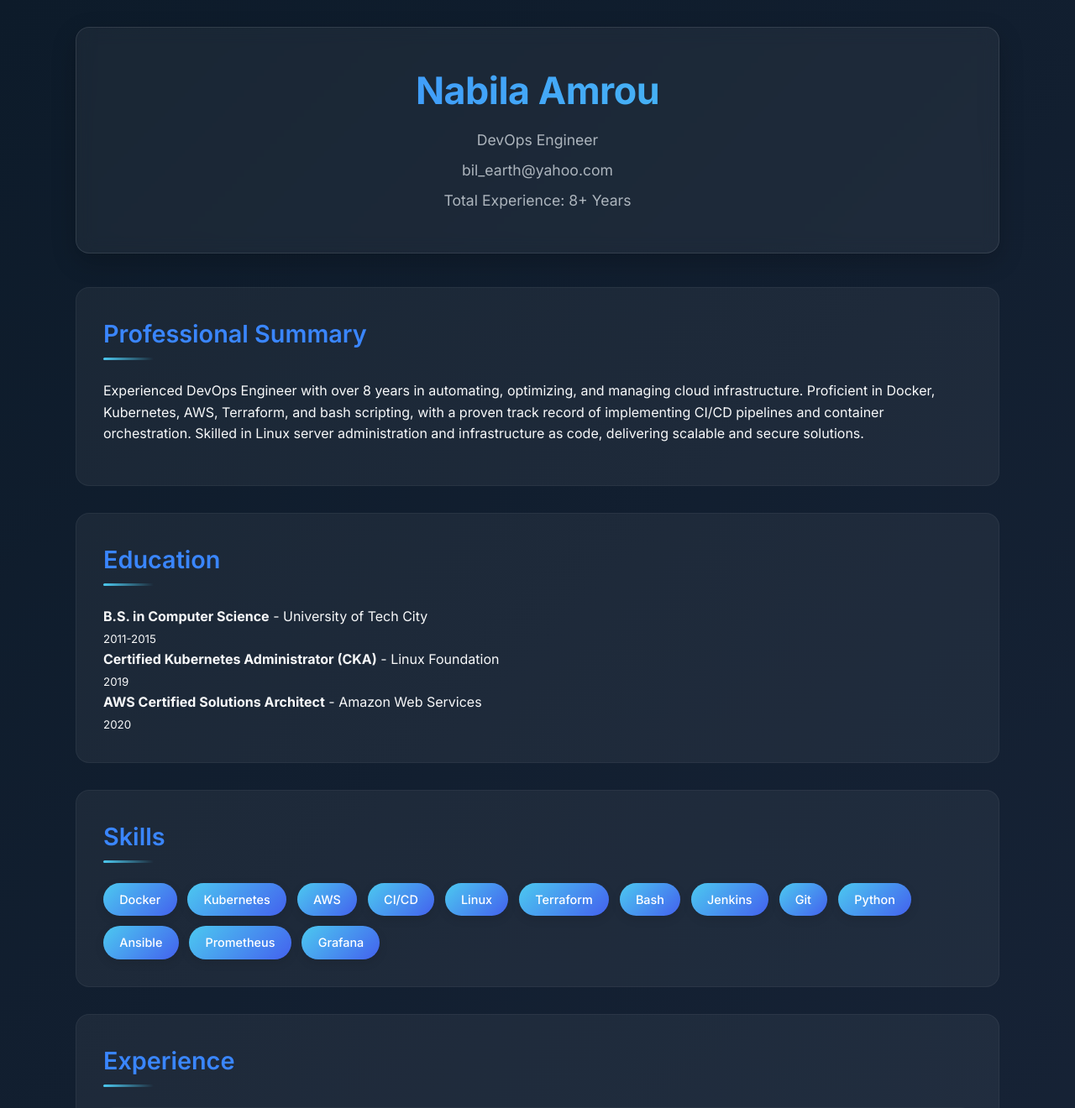
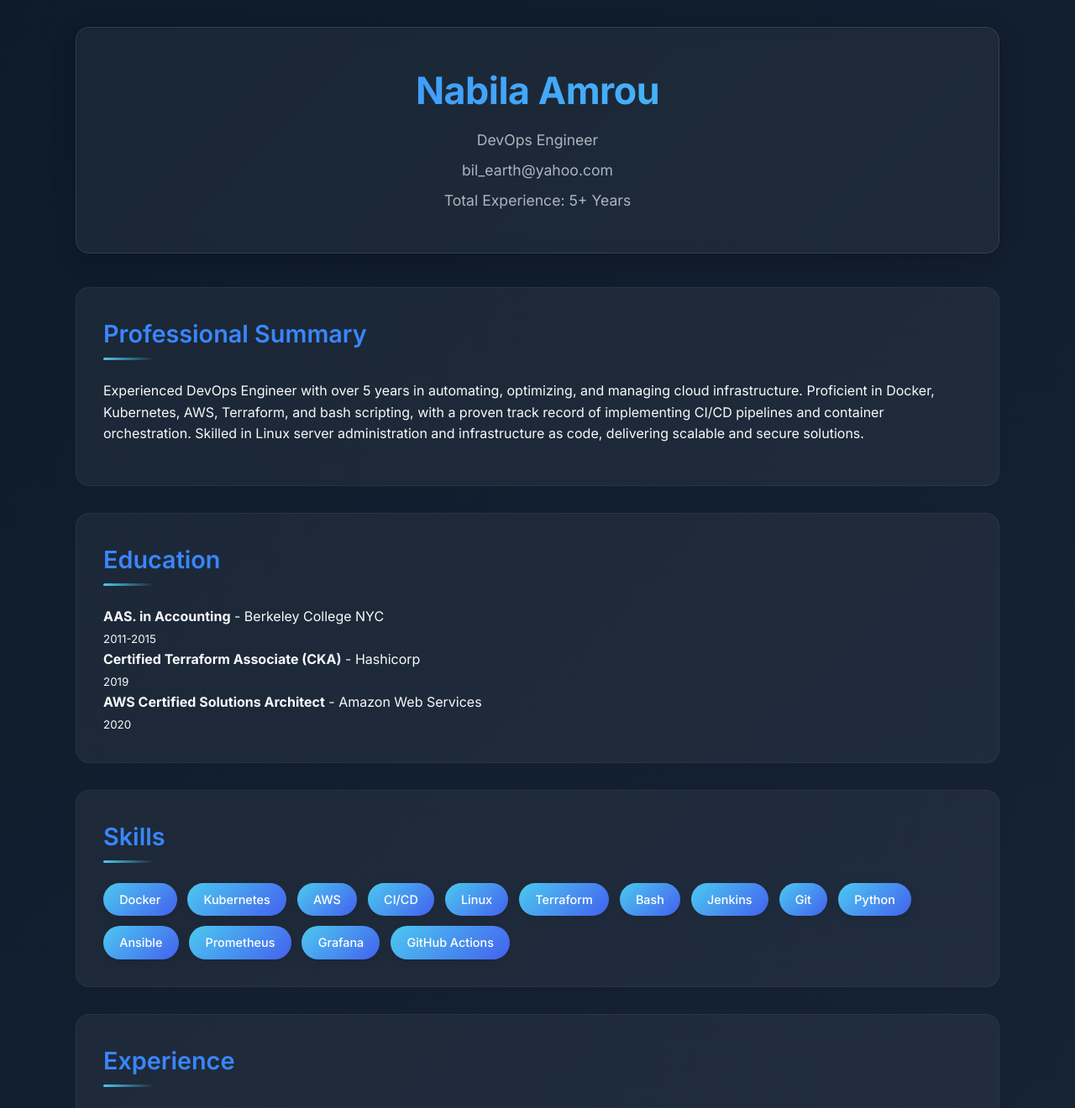
Before and after one commit to ReachforIt25/my-resume, a Flask app: page / in a window 1280 px wide. Shown: the top 1320 px of the page at 84% size. Run offline with Flask 3, Linux system fonts and the light colour scheme.

Commit message:
new resume dev

```diff
--- a/templates/index.html
+++ b/templates/index.html
@@ -274,22 +274,22 @@
             <h1>Nabila Amrou</h1>
             <p>DevOps Engineer</p>
             <p>bil_earth@yahoo.com</p>
-            <p>Total Experience: 8+ Years</p>
+            <p>Total Experience: 5+ Years</p>
         </header>
 
         <section class="section summary">
             <h2>Professional Summary</h2>
-            <p>Experienced DevOps Engineer with over 8 years in automating, optimizing, and managing cloud infrastructure. Proficient in Docker, Kubernetes, AWS, Terraform, and bash scripting, with a proven track record of implementing CI/CD pipelines and container orchestration. Skilled in Linux server administration and infrastructure as code, delivering scalable and secure solutions.</p>
+            <p>Experienced DevOps Engineer with over 5 years in automating, optimizing, and managing cloud infrastructure. Proficient in Docker, Kubernetes, AWS, Terraform, and bash scripting, with a proven track record of implementing CI/CD pipelines and container orchestration. Skilled in Linux server administration and infrastructure as code, delivering scalable and secure solutions.</p>
         </section>
 
         <section class="section">
             <h2>Education</h2>
             <div class="education-item">
-                <strong>B.S. in Computer Science</strong> - University of Tech City<br>
+                <strong>AAS. in Accounting</strong> - Berkeley College NYC<br>
                 <small>2011-2015</small>
             </div>
             <div class="education-item">
-                <strong>Certified Kubernetes Administrator (CKA)</strong> - Linux Foundation<br>
+                <strong>Certified Terraform Associate (CKA)</strong> - Hashicorp<br>
                 <small>2019</small>
             </div>
             <div class="education-item">
@@ -314,6 +314,7 @@
                 <span class="skill">Ansible</span>
                 <span class="skill">Prometheus</span>
                 <span class="skill">Grafana</span>
+                <span class="skill">GitHub Actions</span>
             </div>
         </section>
 
```
